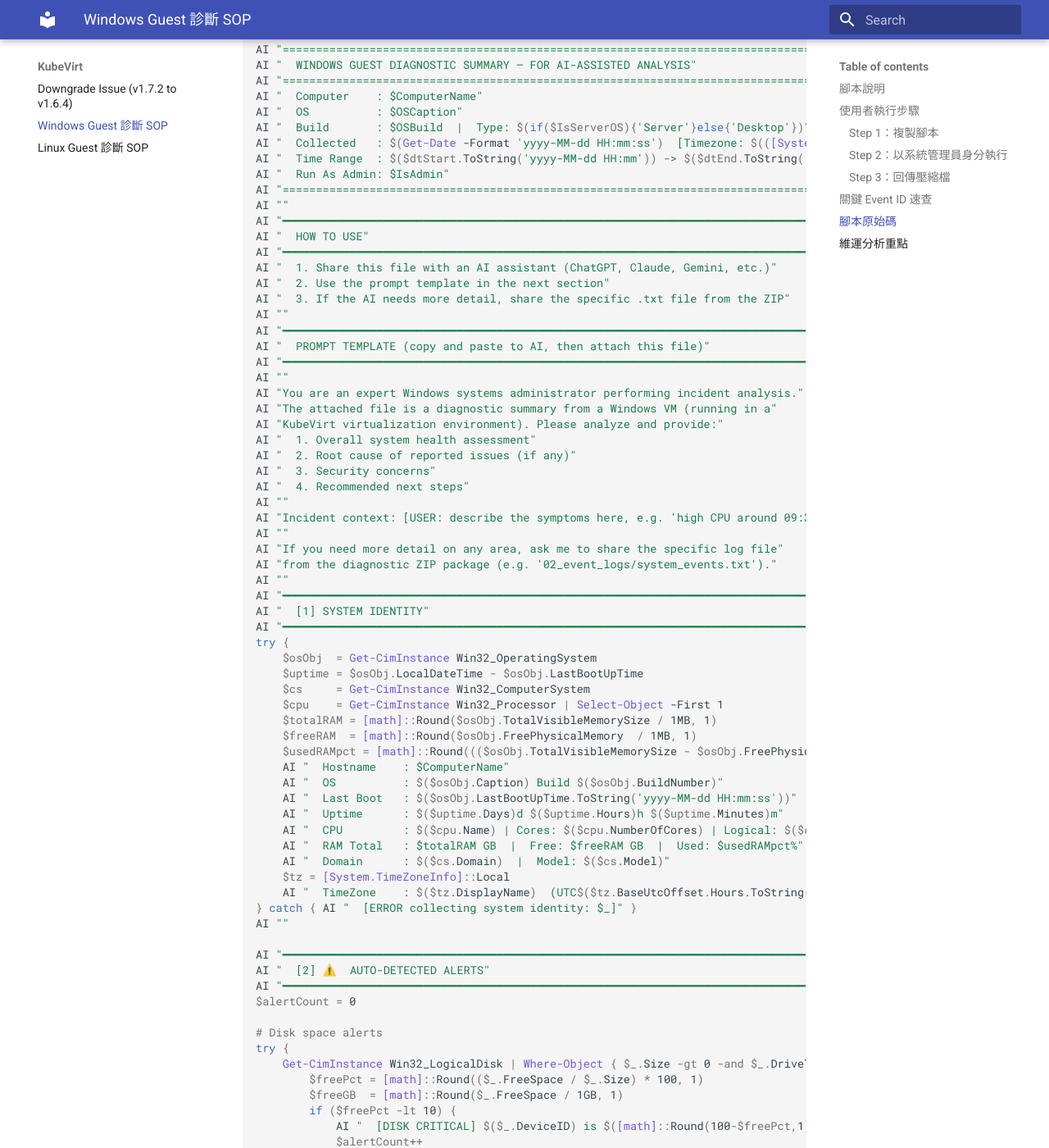
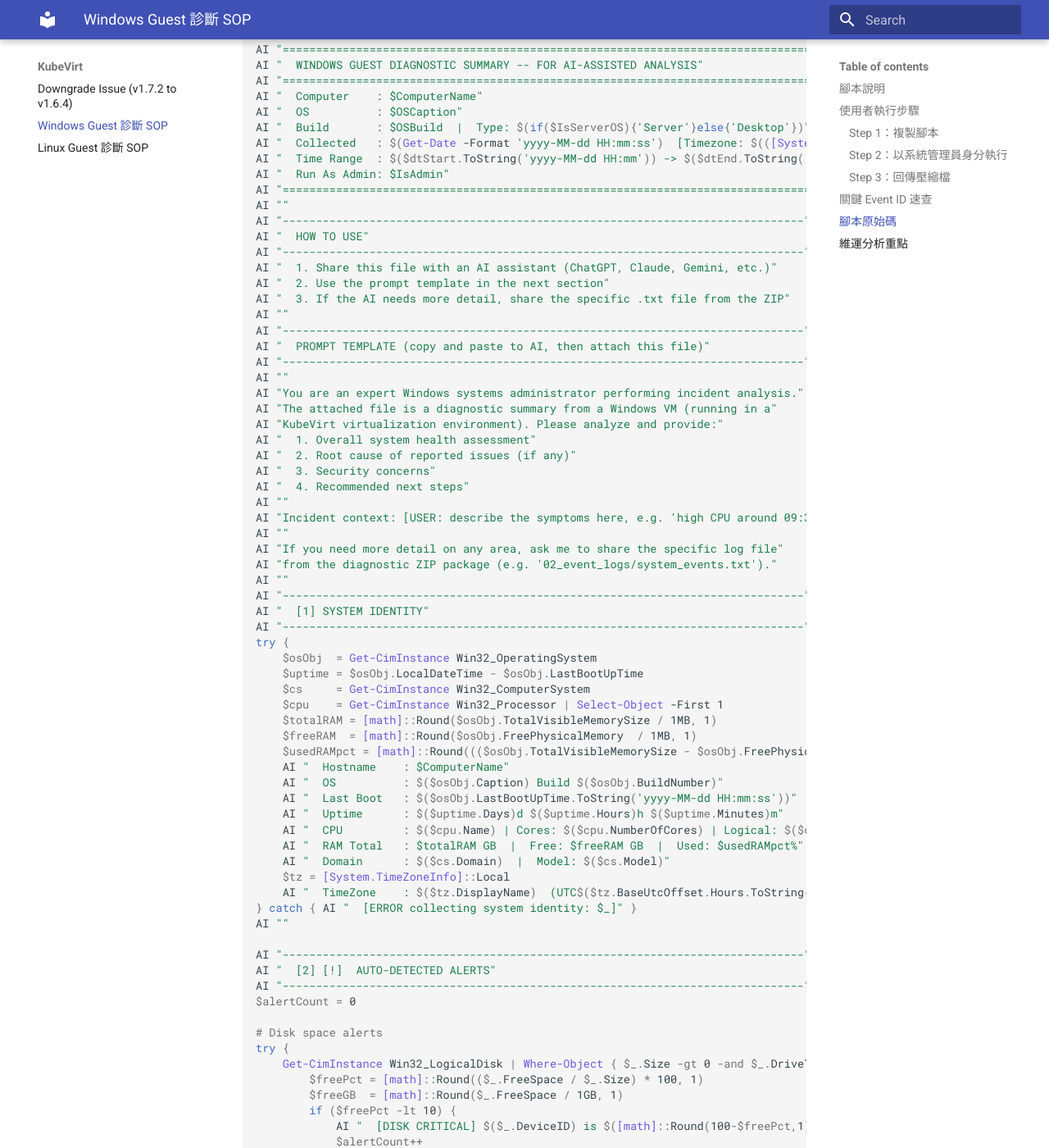
Before and after one commit to MansionLai/ops-knowledge-base, an MkDocs documentation site: the page built from docs/kubevirt/guest-diagnostics-sop.md, in a window 1280 px wide and 1400 px high, scrolled down 19534 px. Shown: the whole window at 82% size. Built offline with MkDocs 1.6.1 and Material for MkDocs 9.7.7, drawn with Linux system fonts in a browser that asks for light colours; some of the changed text lies outside the part shown.

```diff
--- a/docs/kubevirt/guest-diagnostics-sop.md
+++ b/docs/kubevirt/guest-diagnostics-sop.md
@@ -988,7 +988,7 @@ $aiLines = [System.Collections.Generic.List[string]]::new()
 function AI { param([string]$line = "") $aiLines.Add($line) }
 
 AI "================================================================================"
-AI "  WINDOWS GUEST DIAGNOSTIC SUMMARY — FOR AI-ASSISTED ANALYSIS"
+AI "  WINDOWS GUEST DIAGNOSTIC SUMMARY -- FOR AI-ASSISTED ANALYSIS"
 AI "================================================================================"
 AI "  Computer    : $ComputerName"
 AI "  OS          : $OSCaption"
@@ -998,16 +998,16 @@ AI "  Time Range  : $($dtStart.ToString('yyyy-MM-dd HH:mm')) -> $($dtEnd.ToStrin
 AI "  Run As Admin: $IsAdmin"
 AI "================================================================================"
 AI ""
-AI "━━━━━━━━━━━━━━━━━━━━━━━━━━━━━━━━━━━━━━━━━━━━━━━━━━━━━━━━━━━━━━━━━━━━━━━━━━━━━━"
+AI "------------------------------------------------------------------------------"
 AI "  HOW TO USE"
-AI "━━━━━━━━━━━━━━━━━━━━━━━━━━━━━━━━━━━━━━━━━━━━━━━━━━━━━━━━━━━━━━━━━━━━━━━━━━━━━━"
+AI "------------------------------------------------------------------------------"
 AI "  1. Share this file with an AI assistant (ChatGPT, Claude, Gemini, etc.)"
 AI "  2. Use the prompt template in the next section"
 AI "  3. If the AI needs more detail, share the specific .txt file from the ZIP"
 AI ""
-AI "━━━━━━━━━━━━━━━━━━━━━━━━━━━━━━━━━━━━━━━━━━━━━━━━━━━━━━━━━━━━━━━━━━━━━━━━━━━━━━"
+AI "------------------------------------------------------------------------------"
 AI "  PROMPT TEMPLATE (copy and paste to AI, then attach this file)"
-AI "━━━━━━━━━━━━━━━━━━━━━━━━━━━━━━━━━━━━━━━━━━━━━━━━━━━━━━━━━━━━━━━━━━━━━━━━━━━━━━"
+AI "------------------------------------------------------------------------------"
 AI ""
 AI "You are an expert Windows systems administrator performing incident analysis."
 AI "The attached file is a diagnostic summary from a Windows VM (running in a"
@@ -1022,9 +1022,9 @@ AI ""
 AI "If you need more detail on any area, ask me to share the specific log file"
 AI "from the diagnostic ZIP package (e.g. '02_event_logs/system_events.txt')."
 AI ""
-AI "━━━━━━━━━━━━━━━━━━━━━━━━━━━━━━━━━━━━━━━━━━━━━━━━━━━━━━━━━━━━━━━━━━━━━━━━━━━━━━"
+AI "------------------------------------------------------------------------------"
 AI "  [1] SYSTEM IDENTITY"
-AI "━━━━━━━━━━━━━━━━━━━━━━━━━━━━━━━━━━━━━━━━━━━━━━━━━━━━━━━━━━━━━━━━━━━━━━━━━━━━━━"
+AI "------------------------------------------------------------------------------"
 try {
     $osObj  = Get-CimInstance Win32_OperatingSystem
     $uptime = $osObj.LocalDateTime - $osObj.LastBootUpTime
@@ -1045,9 +1045,9 @@ try {
 } catch { AI "  [ERROR collecting system identity: $_]" }
 AI ""
 
-AI "━━━━━━━━━━━━━━━━━━━━━━━━━━━━━━━━━━━━━━━━━━━━━━━━━━━━━━━━━━━━━━━━━━━━━━━━━━━━━━"
-AI "  [2] ⚠️  AUTO-DETECTED ALERTS"
-AI "━━━━━━━━━━━━━━━━━━━━━━━━━━━━━━━━━━━━━━━━━━━━━━━━━━━━━━━━━━━━━━━━━━━━━━━━━━━━━━"
+AI "------------------------------------------------------------------------------"
+AI "  [2] [!]  AUTO-DETECTED ALERTS"
+AI "------------------------------------------------------------------------------"
 $alertCount = 0
 
 # Disk space alerts
@@ -1056,10 +1056,10 @@ try {
         $freePct = [math]::Round(($_.FreeSpace / $_.Size) * 100, 1)
         $freeGB  = [math]::Round($_.FreeSpace / 1GB, 1)
         if ($freePct -lt 10) {
-            AI "  [DISK CRITICAL] $($_.DeviceID) is $([math]::Round(100-$freePct,1))% full — only $freeGB GB remaining!"
+            AI "  [DISK CRITICAL] $($_.DeviceID) is $([math]::Round(100-$freePct,1))% full -- only $freeGB GB remaining!"
             $alertCount++
         } elseif ($freePct -lt 20) {
-            AI "  [DISK WARNING]  $($_.DeviceID) is $([math]::Round(100-$freePct,1))% full — $freeGB GB remaining"
+            AI "  [DISK WARNING]  $($_.DeviceID) is $([math]::Round(100-$freePct,1))% full -- $freeGB GB remaining"
             $alertCount++
         }
     }
@@ -1086,7 +1086,7 @@ try {
 try {
     $qemuSvc = Get-Service -Name "QEMU-GA" -ErrorAction SilentlyContinue
     if (-not $qemuSvc) {
-        AI "  [QEMU-GA MISSING]  QEMU Guest Agent is NOT installed — KubeVirt memory metrics UNRELIABLE"
+        AI "  [QEMU-GA MISSING]  QEMU Guest Agent is NOT installed -- KubeVirt memory metrics UNRELIABLE"
         $alertCount++
     } elseif ($qemuSvc.Status -ne "Running") {
         AI "  [QEMU-GA STOPPED]  QEMU Guest Agent is installed but NOT running (Status: $($qemuSvc.Status))"
@@ -1129,7 +1129,7 @@ try {
     $dumpPath = "$env:SystemRoot\Minidump"
     if (Test-Path $dumpPath) {
         $recentDumps = (Get-ChildItem $dumpPath -Filter "*.dmp" -ErrorAction SilentlyContinue | Where-Object { $_.LastWriteTime -ge $dtStart -and $_.LastWriteTime -le $dtEnd }).Count
-        if ($recentDumps -gt 0) { AI "  [BSOD DETECTED] $recentDumps minidump file(s) in time range — system experienced BSOD(s)"; $alertCount++ }
+        if ($recentDumps -gt 0) { AI "  [BSOD DETECTED] $recentDumps minidump file(s) in time range -- system experienced BSOD(s)"; $alertCount++ }
     }
 } catch {}
 
@@ -1143,10 +1143,10 @@ try {
 if ($alertCount -eq 0) { AI "  No critical alerts auto-detected." }
 AI ""
 
-AI "━━━━━━━━━━━━━━━━━━━━━━━━━━━━━━━━━━━━━━━━━━━━━━━━━━━━━━━━━━━━━━━━━━━━━━━━━━━━━━"
+AI "------------------------------------------------------------------------------"
 AI "  [3] CRITICAL EVENTS IN TIME RANGE (Level >= Warning)"
 AI "  Range: $($dtStart.ToString('yyyy-MM-dd HH:mm')) -> $($dtEnd.ToString('yyyy-MM-dd HH:mm'))"
-AI "━━━━━━━━━━━━━━━━━━━━━━━━━━━━━━━━━━━━━━━━━━━━━━━━━━━━━━━━━━━━━━━━━━━━━━━━━━━━━━"
+AI "------------------------------------------------------------------------------"
 try {
     # Priority Event IDs (OOM, BSOD, Crash, Hang, Kernel)
     $priorityIds = @(41, 6008, 2004, 1001, 1002, 1000, 7034, 7031, 7036, 1074)
@@ -1168,16 +1168,16 @@ try {
             $shortMsg = ($e.Message -replace "`r`n|`n", " ").Substring(0, [Math]::Min(($e.Message -replace "`r`n|`n", " ").Length, 250))
             AI "  [$($e.TimeCreated.ToString('yyyy-MM-dd HH:mm:ss'))] [ID:$($e.Id)] [$($e.LevelDisplayName)] [$($e.LogName)] $shortMsg"
         }
-        if ($priorityEvts.Count -gt 50) { AI "  ... ($(($priorityEvts.Count - 50)) more events — see 02_event_logs/ for full list)" }
+        if ($priorityEvts.Count -gt 50) { AI "  ... ($(($priorityEvts.Count - 50)) more events -- see 02_event_logs/ for full list)" }
     } else {
         AI "  No Warning/Error/Critical events found in the specified time range."
     }
 } catch { AI "  [ERROR collecting events: $_]" }
 AI ""
 
-AI "━━━━━━━━━━━━━━━━━━━━━━━━━━━━━━━━━━━━━━━━━━━━━━━━━━━━━━━━━━━━━━━━━━━━━━━━━━━━━━"
+AI "------------------------------------------------------------------------------"
 AI "  [4] TOP 15 PROCESSES BY MEMORY (Working Set)"
-AI "━━━━━━━━━━━━━━━━━━━━━━━━━━━━━━━━━━━━━━━━━━━━━━━━━━━━━━━━━━━━━━━━━━━━━━━━━━━━━━"
+AI "------------------------------------------------------------------------------"
 try {
     $procs = Get-CimInstance Win32_Process | Sort-Object WorkingSetSize -Descending | Select-Object -First 15
     AI "  {'Rank',-4} {'PID',-7} {'Name',-30} {'WS(MB)',-10} {'CPU(s)',-10} Owner"
@@ -1194,9 +1194,9 @@ try {
 } catch { AI "  [ERROR: $_]" }
 AI ""
 
-AI "━━━━━━━━━━━━━━━━━━━━━━━━━━━━━━━━━━━━━━━━━━━━━━━━━━━━━━━━━━━━━━━━━━━━━━━━━━━━━━"
+AI "------------------------------------------------------------------------------"
 AI "  [5] TOP 15 PROCESSES BY CPU TIME"
-AI "━━━━━━━━━━━━━━━━━━━━━━━━━━━━━━━━━━━━━━━━━━━━━━━━━━━━━━━━━━━━━━━━━━━━━━━━━━━━━━"
+AI "------------------------------------------------------------------------------"
 try {
     $cpuProcs = Get-CimInstance Win32_Process |
         Select-Object ProcessId, Name, WorkingSetSize,
@@ -1212,15 +1212,15 @@ try {
 } catch { AI "  [ERROR: $_]" }
 AI ""
 
-AI "━━━━━━━━━━━━━━━━━━━━━━━━━━━━━━━━━━━━━━━━━━━━━━━━━━━━━━━━━━━━━━━━━━━━━━━━━━━━━━"
+AI "------------------------------------------------------------------------------"
 AI "  [6] STORAGE STATUS"
-AI "━━━━━━━━━━━━━━━━━━━━━━━━━━━━━━━━━━━━━━━━━━━━━━━━━━━━━━━━━━━━━━━━━━━━━━━━━━━━━━"
+AI "------------------------------------------------------------------------------"
 try {
     Get-CimInstance Win32_LogicalDisk | Where-Object { $_.DriveType -eq 3 } | ForEach-Object {
         $freePct = if ($_.Size -gt 0) { [math]::Round(($_.FreeSpace / $_.Size) * 100, 1) } else { 0 }
         $freeGB  = [math]::Round($_.FreeSpace / 1GB, 1)
         $totalGB = [math]::Round($_.Size / 1GB, 1)
-        $flag = if ($freePct -lt 10) { " ← CRITICAL" } elseif ($freePct -lt 20) { " ← WARNING" } else { "" }
+        $flag = if ($freePct -lt 10) { " <-- CRITICAL" } elseif ($freePct -lt 20) { " <-- WARNING" } else { "" }
         AI "  $($_.DeviceID)  Total: $totalGB GB  Free: $freeGB GB ($freePct%)$flag"
     }
 } catch { AI "  [ERROR: $_]" }
@@ -1232,9 +1232,9 @@ try {
 } catch {}
 AI ""
 
-AI "━━━━━━━━━━━━━━━━━━━━━━━━━━━━━━━━━━━━━━━━━━━━━━━━━━━━━━━━━━━━━━━━━━━━━━━━━━━━━━"
-AI "  [7] SERVICES — Auto-start but STOPPED"
-AI "━━━━━━━━━━━━━━━━━━━━━━━━━━━━━━━━━━━━━━━━━━━━━━━━━━━━━━━━━━━━━━━━━━━━━━━━━━━━━━"
+AI "------------------------------------------------------------------------------"
+AI "  [7] SERVICES -- Auto-start but STOPPED"
+AI "------------------------------------------------------------------------------"
 try {
     $knownOk = @("MapsBroker","NetTcpPortSharing","RemoteRegistry","shpamsvc","tzautoupdate",
                  "XblAuthManager","XblGameSave","XboxGipSvc","XboxNetApiSvc","wisvc",
@@ -1250,9 +1250,9 @@ try {
 } catch { AI "  [ERROR: $_]" }
 AI ""
 
-AI "━━━━━━━━━━━━━━━━━━━━━━━━━━━━━━━━━━━━━━━━━━━━━━━━━━━━━━━━━━━━━━━━━━━━━━━━━━━━━━"
+AI "------------------------------------------------------------------------------"
 AI "  [8] WER CRASH REPORTS (in time range)"
-AI "━━━━━━━━━━━━━━━━━━━━━━━━━━━━━━━━━━━━━━━━━━━━━━━━━━━━━━━━━━━━━━━━━━━━━━━━━━━━━━"
+AI "------------------------------------------------------------------------------"
 try {
     $werDirs = @(
         "$env:ProgramData\Microsoft\Windows\WER\ReportQueue",
@@ -1279,9 +1279,9 @@ try {
 } catch { AI "  [ERROR: $_]" }
 AI ""
 
-AI "━━━━━━━━━━━━━━━━━━━━━━━━━━━━━━━━━━━━━━━━━━━━━━━━━━━━━━━━━━━━━━━━━━━━━━━━━━━━━━"
+AI "------------------------------------------------------------------------------"
 AI "  [9] STARTUP ITEMS (non-Microsoft / non-Windows)"
-AI "━━━━━━━━━━━━━━━━━━━━━━━━━━━━━━━━━━━━━━━━━━━━━━━━━━━━━━━━━━━━━━━━━━━━━━━━━━━━━━"
+AI "------------------------------------------------------------------------------"
 try {
     $runKeys = @(
         "HKLM:\SOFTWARE\Microsoft\Windows\CurrentVersion\Run",
@@ -1309,9 +1309,9 @@ try {
 } catch { AI "  [ERROR: $_]" }
 AI ""
 
-AI "━━━━━━━━━━━━━━━━━━━━━━━━━━━━━━━━━━━━━━━━━━━━━━━━━━━━━━━━━━━━━━━━━━━━━━━━━━━━━━"
+AI "------------------------------------------------------------------------------"
 AI "  [10] ACTIVE CONNECTIONS (ESTABLISHED, non-loopback)"
-AI "━━━━━━━━━━━━━━━━━━━━━━━━━━━━━━━━━━━━━━━━━━━━━━━━━━━━━━━━━━━━━━━━━━━━━━━━━━━━━━"
+AI "------------------------------------------------------------------------------"
 try {
     $procMap2 = @{}
     Get-Process | ForEach-Object { $procMap2[$_.Id] = $_.Name }
@@ -1327,14 +1327,14 @@ try {
             $pname  = $procMap2[$c.OwningProcess]
             AI "  $('{0,-25}' -f $local) $('{0,-25}' -f $remote) $('{0,-7}' -f $c.OwningProcess) $pname"
         }
-        if ($conns.Count -gt 40) { AI "  ... ($($conns.Count - 40) more — see 04_network/active_connections.txt)" }
+        if ($conns.Count -gt 40) { AI "  ... ($($conns.Count - 40) more -- see 04_network/active_connections.txt)" }
     } else { AI "  No established non-loopback TCP connections." }
 } catch { AI "  [ERROR: $_]" }
 AI ""
 
-AI "━━━━━━━━━━━━━━━━━━━━━━━━━━━━━━━━━━━━━━━━━━━━━━━━━━━━━━━━━━━━━━━━━━━━━━━━━━━━━━"
+AI "------------------------------------------------------------------------------"
 AI "  [11] SECURITY SUMMARY (Event Counts in Time Range)"
-AI "━━━━━━━━━━━━━━━━━━━━━━━━━━━━━━━━━━━━━━━━━━━━━━━━━━━━━━━━━━━━━━━━━━━━━━━━━━━━━━"
+AI "------------------------------------------------------------------------------"
 try {
     $secIds = @(
         @{Id=4625; Label="Failed Logons (brute force indicator if >10)"},
@@ -1347,20 +1347,20 @@ try {
         try {
             $cnt = (Get-WinEvent -FilterHashtable @{LogName="Security"; Id=$item.Id; StartTime=$dtStart; EndTime=$dtEnd} -ErrorAction Stop).Count
             $flag = ""
-            if ($item.Id -eq 4625 -and $cnt -gt 10) { $flag = " ← SUSPICIOUS" }
-            if ($item.Id -eq 1102 -and $cnt -gt 0)  { $flag = " ← ALERT: LOG TAMPERING" }
-            if ($item.Id -eq 4720 -and $cnt -gt 0)  { $flag = " ← REVIEW REQUIRED" }
-            AI "  ID $($item.Id): $cnt event(s)  — $($item.Label)$flag"
+            if ($item.Id -eq 4625 -and $cnt -gt 10) { $flag = " <-- SUSPICIOUS" }
+            if ($item.Id -eq 1102 -and $cnt -gt 0)  { $flag = " <-- ALERT: LOG TAMPERING" }
+            if ($item.Id -eq 4720 -and $cnt -gt 0)  { $flag = " <-- REVIEW REQUIRED" }
+            AI "  ID $($item.Id): $cnt event(s)  -- $($item.Label)$flag"
         } catch {
-            AI "  ID $($item.Id): (access denied or log unavailable) — $($item.Label)"
+            AI "  ID $($item.Id): (access denied or log unavailable) -- $($item.Label)"
         }
     }
 } catch { AI "  [ERROR collecting security summary: $_]" }
 AI ""
 
-AI "━━━━━━━━━━━━━━━━━━━━━━━━━━━━━━━━━━━━━━━━━━━━━━━━━━━━━━━━━━━━━━━━━━━━━━━━━━━━━━"
+AI "------------------------------------------------------------------------------"
 AI "  [12] INSTALLED SOFTWARE (Last 30 Days)"
-AI "━━━━━━━━━━━━━━━━━━━━━━━━━━━━━━━━━━━━━━━━━━━━━━━━━━━━━━━━━━━━━━━━━━━━━━━━━━━━━━"
+AI "------------------------------------------------------------------------------"
 try {
     $cutoff = (Get-Date).AddDays(-30).ToString("yyyyMMdd")
     $recentApps = @()
@@ -1378,9 +1378,9 @@ try {
 } catch { AI "  [ERROR: $_]" }
 AI ""
 
-AI "━━━━━━━━━━━━━━━━━━━━━━━━━━━━━━━━━━━━━━━━━━━━━━━━━━━━━━━━━━━━━━━━━━━━━━━━━━━━━━"
-AI "  END OF SUMMARY — See individual files in ZIP for full details"
-AI "━━━━━━━━━━━━━━━━━━━━━━━━━━━━━━━━━━━━━━━━━━━━━━━━━━━━━━━━━━━━━━━━━━━━━━━━━━━━━━"
+AI "------------------------------------------------------------------------------"
+AI "  END OF SUMMARY -- See individual files in ZIP for full details"
+AI "------------------------------------------------------------------------------"
 
 $aiLines | Set-Content -Path $aiFile -Encoding UTF8
 Write-Host "  -> SUMMARY_FOR_AI.txt written ($($aiLines.Count) lines)" -ForegroundColor Green
```
Also changed, not shown: 1 other file.
